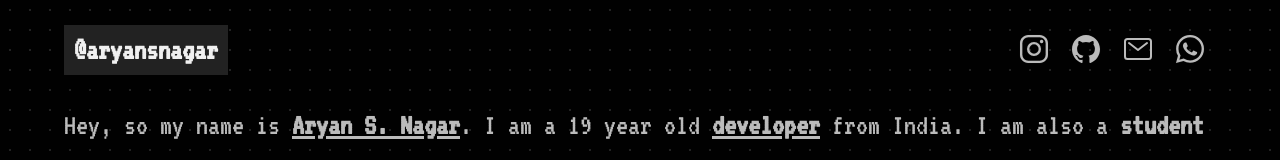
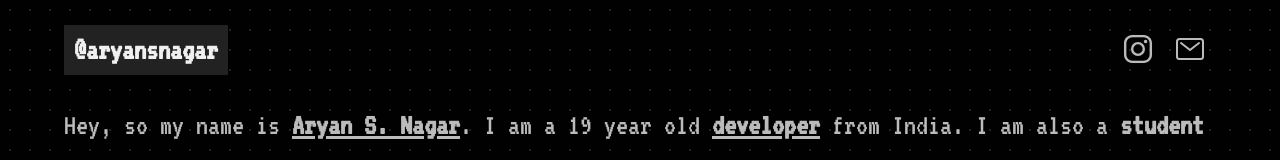
Before and after one commit to aryannagaraiml/portfolio-test, a plain HTML site: page index.html in a window 1280 px wide. Shown: the top 160 px of the page. Drawn offline with nearby package versions, Linux system fonts and the light colour scheme.

Commit message:
Update index.html

```diff
--- a/index.html
+++ b/index.html
@@ -17,9 +17,7 @@
           <p class="header-paragraph">@aryansnagar</p>
           <div class="social-media">
                <a class="social-media-link" href="https://www.instagram.com/aryansnagar/" target="_blank"> <ion-icon name="logo-instagram" size="large"></ion-icon> </a>
-               <a class="social-media-link" href="https://github.com/aryansnagar" target="_blank"> <ion-icon name="logo-github" size="large"></ion-icon> </a>
                <a class="social-media-link" href="mailto:aryannagarco@gmail.com" target="_blank"> <ion-icon name="mail-outline" size="large"></ion-icon> </a>
-               <a class="social-media-link" href="https://wa.me/918279396055?text=Hi" target="_blank"> <ion-icon name="logo-whatsapp" size="large"></ion-icon> </a>
           </div>
      </header>
 
```
